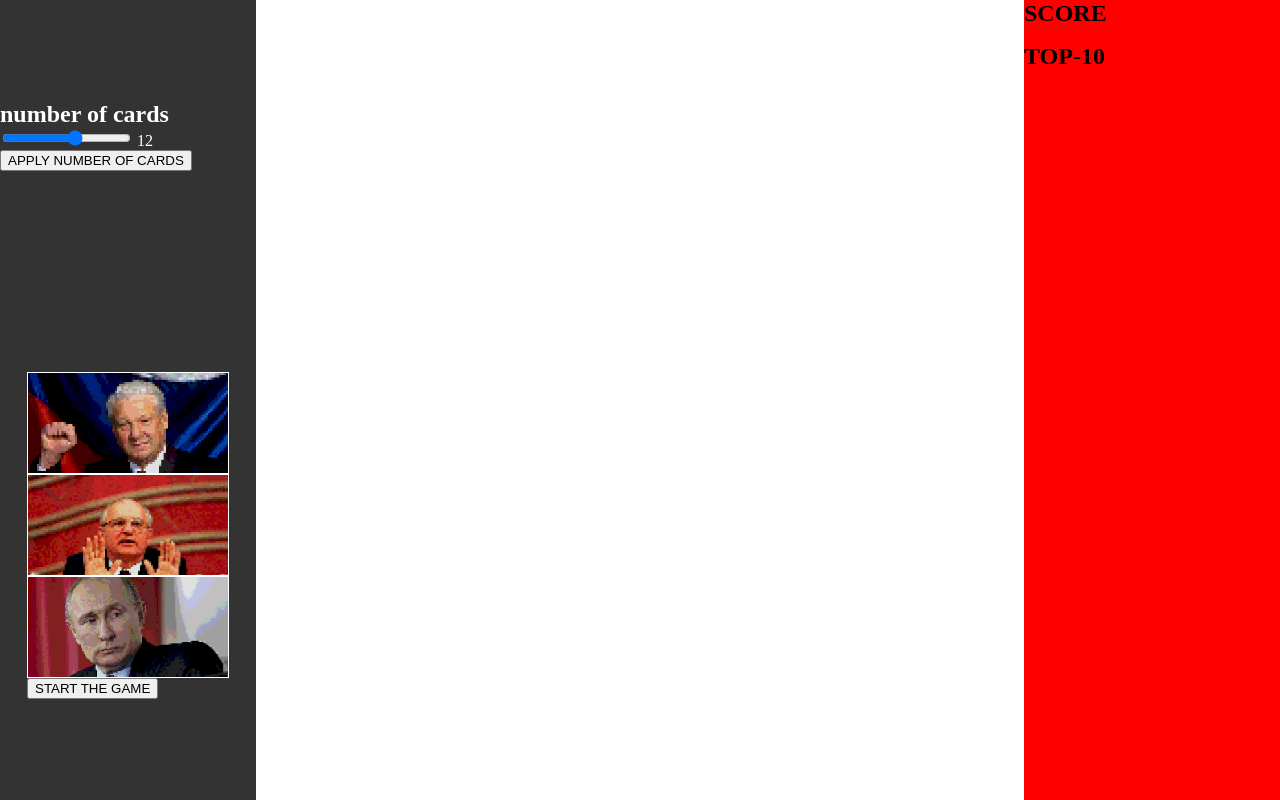
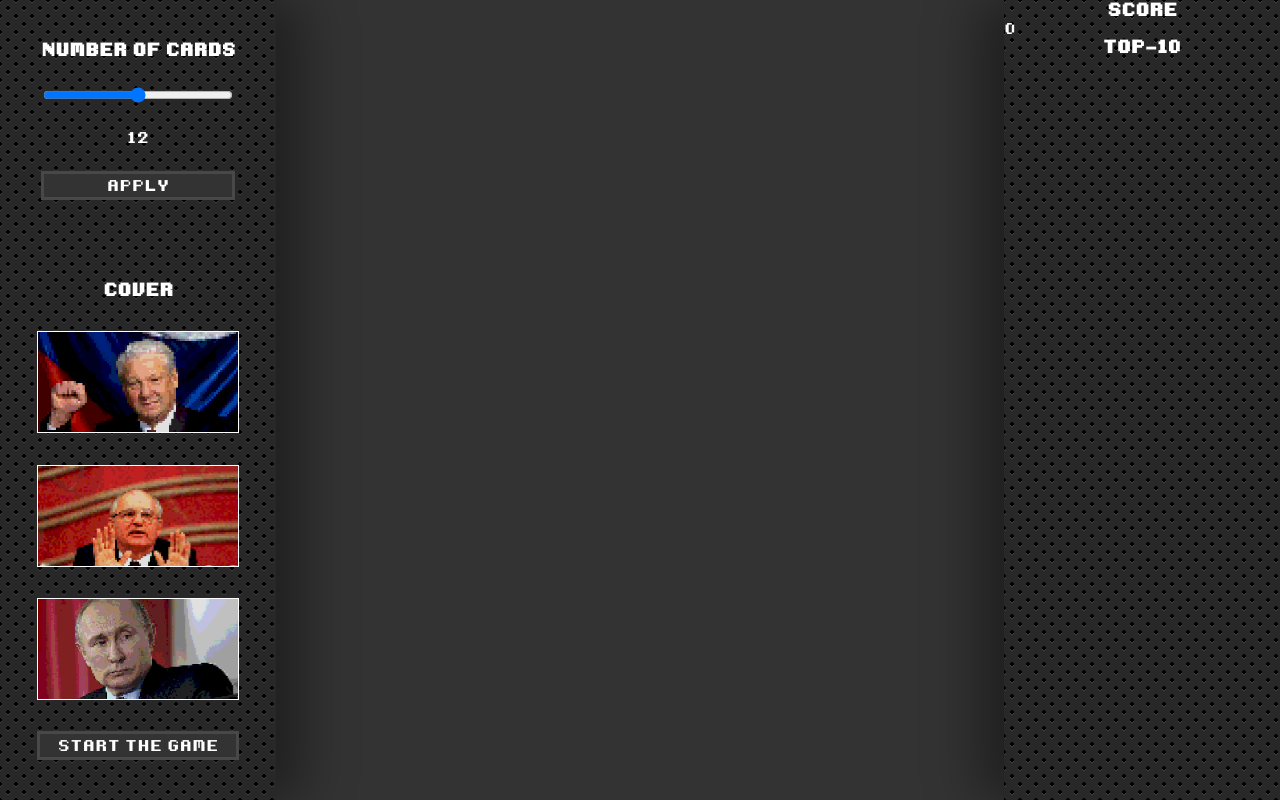
Before and after one commit to Timikcool/match-match-game, a plain HTML site: page index.html in a window 1280 px wide. Drawn offline with Linux system fonts and the light colour scheme.

Commit message:
Вёрстка, фикс багов

```diff
--- a/assets/scripts/app.js
+++ b/assets/scripts/app.js
@@ -74,9 +74,9 @@ function createCard(country) {
     card.addEventListener('click', () => { //активация/деактивация карт по клику/второму клику
         //TODO: toggle vs if else
         if (card.classList.contains('closed')) {
-            activateCard(card, country);
+            activateCard(card);
         } else if (card.classList.contains('active')) {
-            deactivateCard(card, country);
+            deactivateCard(card);
         }
     });
 
@@ -84,14 +84,14 @@ function createCard(country) {
 }
 
 function activateCard(card) {
-
+    console.log(`#card ${card.classList[0]} is active now!`);
     card.classList.remove('closed');
     card.classList.remove(currentCover);
     card.classList.add('active');
 
     activeCards.push(card);
 
-    if (activeCards.length == 2) {
+    if (activeCards.length == 2 && activeCards[0] != activeCards[1]) {
         if (activeCards[0].classList[0] == activeCards[1].classList[0]) { //проверка одинаковы ли страны
             match();
         } else {
@@ -99,12 +99,12 @@ function activateCard(card) {
         }
     }
 
-    console.log(`#card ${card.classList[0]} is active now!`);
 }
 
 function match() {
     console.log('#match!');
     activeCards.forEach(item => gameField.removeChild(item));
+    activeCards = [];
     counterMatches++;
 }
 
@@ -122,11 +122,6 @@ function deactivateCard(card) {
 
 let counterMatches = 0;
 let activeCards = [];
-
-function sendActiveCard(card, country) {
-
-}
-
 
 
 function changeCover(cover) {
--- a/assets/style/main.css
+++ b/assets/style/main.css
@@ -3,16 +3,26 @@ darkblue: #0B125A or 11,18,90;
 blue: #0523C1 or 5,35,193;
 brown: #C45C01 or 196,92,1;
 black: #333 */
-
+@font-face {
+    font-family: "Retro";
+    src: url("../fonts/retro.ttf");
+}
 body {
     margin: 0;
     padding: 0;
     width: 100vw;
     height: 100vh;
+    font-family: "Retro";
+    font-size: 25px;
+    background: #333;
 }
 
 h2 {
     margin: 0;
+    font-family: "Retro";
+    font-size: 28px;
+    text-align: center;
+    color: white;
 }
 
 /*          WELCOME ALERT           */
@@ -55,7 +65,7 @@ h2 {
     display: block;
 }
 
-/*              GAME                */
+/*              GAME AND UI              */
 
 .game-section {
     display: flex;
@@ -66,18 +76,47 @@ h2 {
 }
 
 .left-ui {
-    width: 20%;
+    width: 22%;
     height: 100vh;
-    background: #333;
+
+    background:
+radial-gradient(black 15%, transparent 16%) 0 0,
+radial-gradient(black 15%, transparent 16%) 8px 8px,
+radial-gradient(rgba(255,255,255,.1) 15%, transparent 20%) 0 1px,
+radial-gradient(rgba(255,255,255,.1) 15%, transparent 20%) 8px 9px;
+background-color:#282828;
+background-size:16px 16px;
+
     display: flex;
     flex-direction: column;
     align-items: center;
     justify-content: space-around;
     color: white;
+
+    -webkit-box-shadow: 25px 0px 50px 0px rgba(0,0,0,0.4);
+-moz-box-shadow: 25px 0px 50px 0px rgba(0,0,0,0.4);
+box-shadow: 25px 0px 50px 0px rgba(0,0,0,0.4);
+}
+.number-of-cards-section{
+    display: flex;
+    flex-direction: column;
+    justify-content: space-between;
+    height: 20%;
+}
+ label{
+    text-align: center;
+    font-size: 25px;
+    color: white;
 }
 
+.cover-select-section{
+    display: flex;
+    flex-direction: column;
+    height: 60%;
+    justify-content: space-between;
+}
 .game-field-section {
-    width: 60%;
+    width: 58%;
     height: 100vh;
     display: flex;
     justify-content: space-around;
@@ -88,11 +127,36 @@ h2 {
 }
 
 .right-ui {
-    width: 20%;
+    width: 22%;
     height: 100vh;
-    background: red;
+
+    background:
+radial-gradient(black 15%, transparent 16%) 0 0,
+radial-gradient(black 15%, transparent 16%) 8px 8px,
+radial-gradient(rgba(255,255,255,.1) 15%, transparent 20%) 0 1px,
+radial-gradient(rgba(255,255,255,.1) 15%, transparent 20%) 8px 9px;
+background-color:#282828;
+background-size:16px 16px;
+
+
+    -webkit-box-shadow: -25px 0px 50px 0px rgba(0,0,0,0.4);
+-moz-box-shadow: -25px 0px 50px 0px rgba(0,0,0,0.4);
+box-shadow: -25px 0px 50px 0px rgba(0,0,0,0.4);
 }
+.button {
+    border: 3px rgba(255,255,255,.1) solid;
+    text-align: center;
+    text-decoration: none;
+    outline: none;
+    color: white;
+    background:#333;
+    transition: background-color .5s linear;
+    padding: 3px;
 
+}
+.button:hover{
+    background: black;
+}
 .card {
     height: 100px;
     width: 200px;
@@ -106,85 +170,105 @@ h2 {
 
 .ar {
     background: url(../img/countries/ar.png);
+    background-size: cover;
 }
 
 .at {
     background: url(../img/countries/at.png);
+    background-size: cover;
 }
 
 .by {
     background: url(../img/countries/by.png);
+    background-size: cover;
 }
 
 .ca {
     background: url(../img/countries/ca.png);
+    background-size: cover;
 }
 
 .cn {
     background: url(../img/countries/cn.png);
+    background-size: cover;
 }
 
 .cz {
     background: url(../img/countries/cz.png);
+    background-size: cover;
 }
 
 .de {
     background: url(../img/countries/de.png);
+    background-size: cover;
 }
 
 .dk {
     background: url(../img/countries/dk.png);
+    background-size: cover;
 }
 
 .es {
     background: url(../img/countries/es.png);
+    background-size: cover;
 }
 
 .fr {
     background: url(../img/countries/fr.png);
+    background-size: cover;
 }
 
 .gb {
     background: url(../img/countries/gb.png);
+    background-size: cover;
 }
 
 .ge {
     background: url(../img/countries/ge.png);
+    background-size: cover;
 }
 
 .jp {
     background: url(../img/countries/jp.png);
+    background-size: cover;
 }
 
 .kp {
     background: url(../img/countries/kp.png);
+    background-size: cover;
 }
 
 .nl {
     background: url(../img/countries/nl.png);
+    background-size: cover;
 }
 
 .pt {
     background: url(../img/countries/pt.png);
+    background-size: cover;
 }
 
 .ru {
     background: url(../img/countries/ru.png);
+    background-size: cover;
 }
 
 .tr {
     background: url(../img/countries/tr.png);
+    background-size: cover;
 }
 
 .ua {
     background: url(../img/countries/ua.png);
+    background-size: cover;
 }
 
 .us {
     background: url(../img/countries/us.png);
+    background-size: cover;
 }
 .closed{
-    background: #333;
+    background:black;
 }
 
 .cover-boris{
--- a/index.html
+++ b/index.html
@@ -32,13 +32,14 @@
         <section class="game-section">
             <div class="left-ui">
                 <section class="number-of-cards-section">
-                    <h2>number of cards</h2>
-                    <input type="range" min="4" max="18" step="2" value="12">
+                    <h2>NUMBER OF CARDS</h2>
+                    <input type="range" min="4" max="20" step="2" value="12">
                     <label>12</label>
-                    <button class="number-of-cards-apply-button">APPLY NUMBER OF CARDS</button>
+                    <a href = "#" class="number-of-cards-apply-button button">APPLY</a>
                 </section>
 
                 <section class="cover-select-section">
+                    <h2>COVER</h2>
                     <div class="cover-boris card">
 
                     </div>
@@ -48,7 +49,7 @@
                     <div class="cover-vladimir card">
 
                     </div>
-                    <button>START THE GAME</button>
+                    <a href = "#" class="start-the-game-button button">START THE GAME</a>
                 </section>
             </div>
             <section class="game-field-section">
@@ -57,7 +58,7 @@
             <div class="right-ui">
                 <section class="score-section">
                     <h2>SCORE</h2>
-                    <p class="score-counter"></p>
+                    <label class="score-counter">0</label>
                     <section class="top-list-section">
                         <h2>TOP-10</h2>
                         <ul></ul>
```
Also changed, not shown: assets/fonts/retro.ttf (added).
